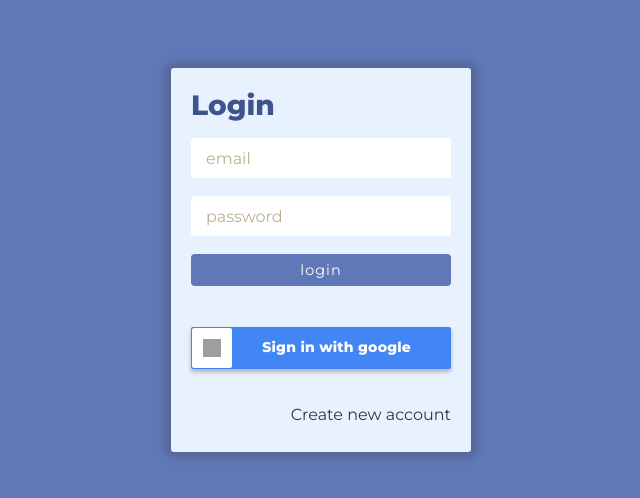
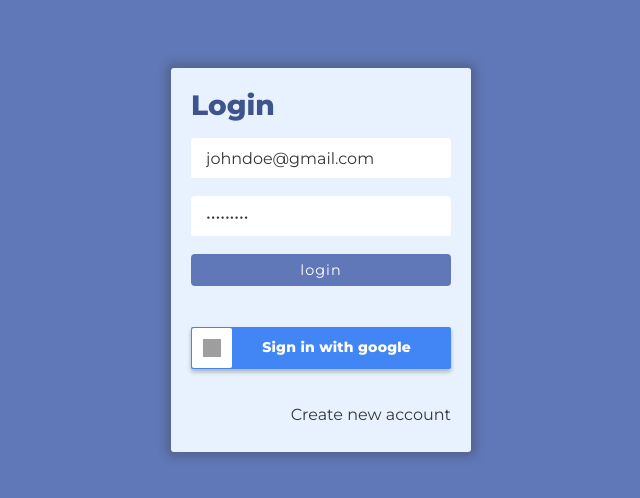
Before and after one commit to qbixmex/Journal-App, a React (Create React App) app: page /auth/login in a window 1280 px wide. Shown: the part 140-638 px from the top of the page, without its empty margins (319-959 px from the left). Built offline with nearby package versions, Linux system fonts and the light colour scheme; grey boxes are pictures that could not be loaded.

Commit message:
Primer Dispatch

```diff
--- /dev/null
+++ b/src/Actions/auth.tsx
@@ -0,0 +1,10 @@
+import { AuthAction, types } from "../Types"
+
+export const login = (uid: string | number, displayName: string): AuthAction => ({
+  type: types.login,
+  payload: { uid, displayName }
+});
+
+export const logout = (): AuthAction => ({
+  type: types.logout,
+});
--- a/src/Components/Auth/LoginScreen.tsx
+++ b/src/Components/Auth/LoginScreen.tsx
@@ -1,11 +1,31 @@
+import { FormEvent } from "react";
+import { useDispatch } from "react-redux";
 import { Link } from "react-router-dom";
+import { login } from "../../Actions/auth";
+import useForm from '../../Hooks/useForm';
+import { Login } from "../../Types";
 
 const LoginScreen = () => {
+
+  const dispatch = useDispatch();
+
+  const initialState: Login = {
+    email: "johndoe@gmail.com",
+    password: "123456789"
+  };
+
+  const { handleInputChange, email, password } = useForm<Login>( initialState );
+
+  const handleLogin = (event : FormEvent<HTMLFormElement>) => {
+    event.preventDefault();
+    dispatch( login( 123456789, "John Doe" ) );
+  };
+
   return (
     <div className="animate__animated animate__fadeIn">
      <h1 className="auth__title">Login</h1>
 
-     <form>
+     <form onSubmit={ handleLogin }>
 
       <input
         id="email"
@@ -15,6 +35,8 @@ const LoginScreen = () => {
         placeholder="email"
         autoCorrect="off"
         autoComplete="off"
+        value={ email }
+        onChange={ handleInputChange }
       />
 
       <input
@@ -24,8 +46,9 @@ const LoginScreen = () => {
         name="password"
         placeholder="password"
         autoCorrect="off"
+        value={ password }
+        onChange={ handleInputChange }
       />
-
 
       <button
         id="login_button"
--- /dev/null
+++ b/src/Hooks/useForm.ts
@@ -0,0 +1,21 @@
+import { ChangeEvent, useState } from "react";
+
+const useForm = <T extends Object>( initialState: T) => {
+  const [values, setValues] = useState<T>( initialState );
+
+  const handleInputChange = ({ target }: ChangeEvent<HTMLInputElement>): void => {
+    const { name, value } = target;
+    setValues({
+      ...values,
+      [ name ]: value
+    });
+  };
+
+  const reset = () => {
+    setValues( initialState );
+  };
+
+  return { values, handleInputChange, reset, ...values };
+};
+
+export default useForm;
--- a/src/Types/index.tsx
+++ b/src/Types/index.tsx
@@ -1,10 +1,14 @@
+export interface Login {
+  email: string,
+  password: string
+}
 export interface AuthState {
   uid?: string | number,
   name?: string;
 };
 
 export interface Payload {
-  uid: string;
+  uid: string | number;
   displayName: string;
 }
 
```
